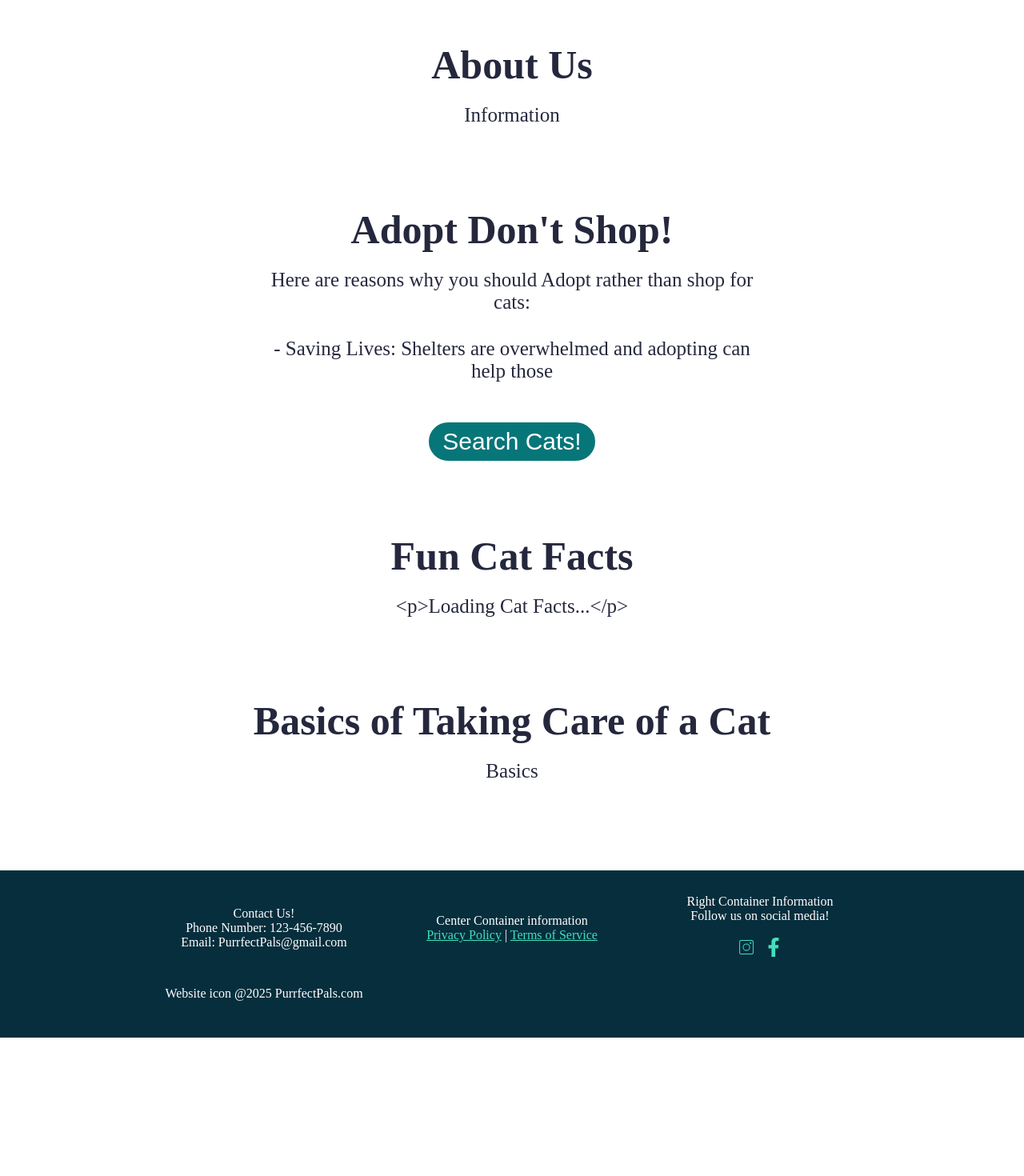
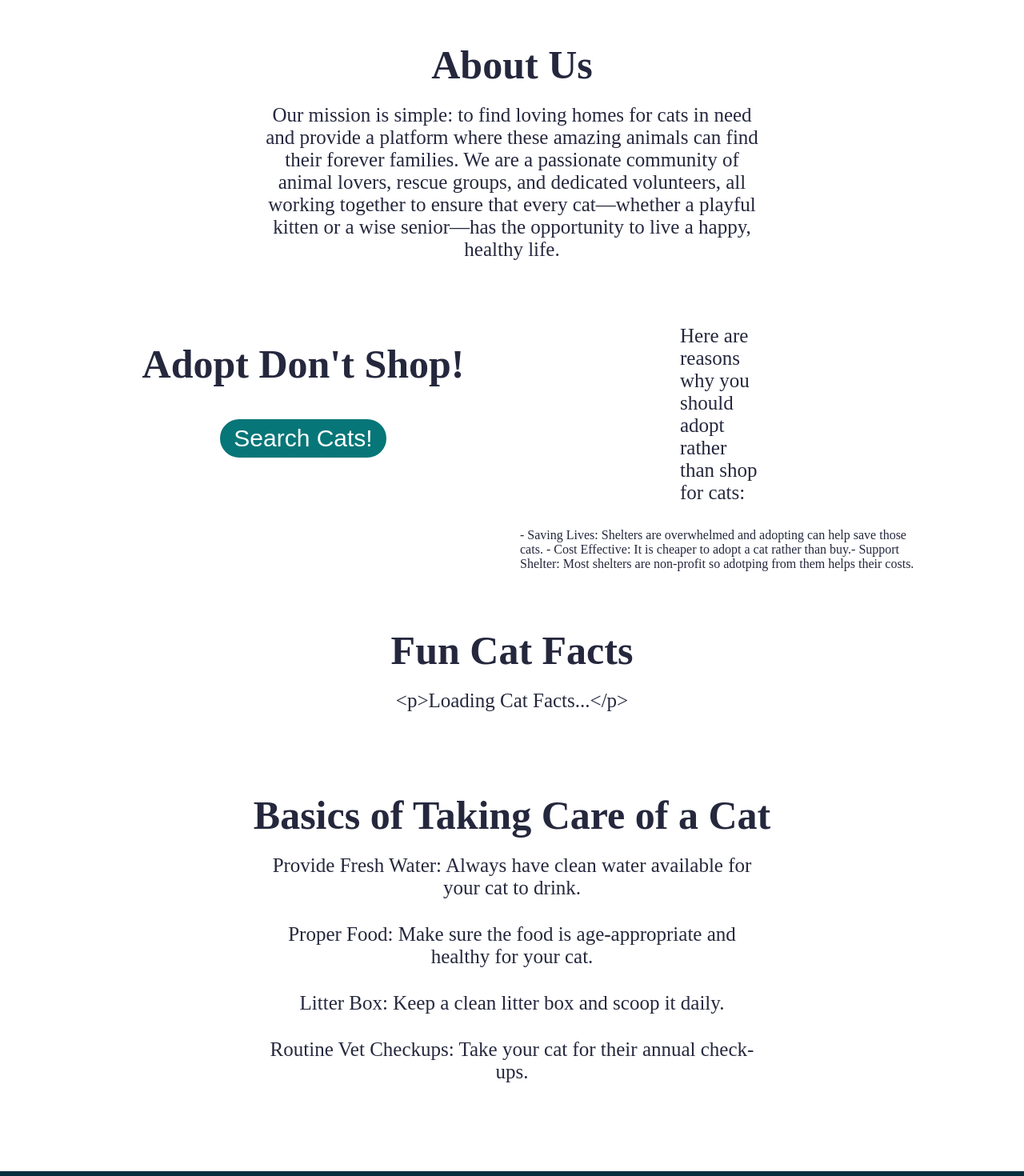
Before and after one commit to ThunderBronte/CMPSC263-Project-2-Artistica, a Next.js app: page / in a window 1280 px wide. Shown: the part 1060-2530 px from the top of the page at 80% size. Before the commit the page ends 2357 px from the top, so only its background shows below. Built offline with nearby package versions, Linux system fonts and the light colour scheme; no server answers.

Commit message:
working on ui

```diff
--- a/components/LandingPage/Content.js
+++ b/components/LandingPage/Content.js
@@ -54,13 +54,21 @@ const Content = ({text}) => {
       <TextContent>
         <SectionContainer>
           <Subheading> About Us </Subheading>
-            <Info>Information</Info>
-        </SectionContainer>
+            <Info>Our mission is simple: to find loving homes for cats in need and provide a platform where these amazing animals can find their forever families. We are a passionate community of animal lovers, rescue groups, and dedicated volunteers, all working together to ensure that every cat—whether a playful kitten or a wise senior—has the opportunity to live a happy, healthy life.</Info>
+         </SectionContainer>
         <SectionContainer>
-          <Subheading>Adopt Don't Shop!</Subheading>
-            <Info>Here are reasons why you should Adopt rather than shop for cats:</Info>
-            <Info>- Saving Lives: Shelters are overwhelmed and adopting can help those </Info>
-            <SectionButton onClick={() => catSearch()}>Search Cats!</SectionButton>
+          <TotalContainer>
+            <LeftContainer>
+              <Subheading>Adopt Don't Shop!</Subheading>
+              <SectionButton onClick={() => catSearch()}>Search Cats!</SectionButton>
+            </LeftContainer>
+            <RightContainer>
+              <Info>Here are reasons why you should adopt rather than shop for cats:</Info>
+              <listItem>- Saving Lives: Shelters are overwhelmed and adopting can help save those cats. </listItem>
+              <listItem>- Cost Effective: It is cheaper to adopt a cat rather than buy.</listItem>
+              <listItem>- Support Shelter: Most shelters are non-profit so adotping from them helps their costs.</listItem>
+            </RightContainer>
+          </TotalContainer>
         </SectionContainer>
         <SectionContainer>
           <Subheading>Fun Cat Facts</Subheading>
@@ -70,8 +78,11 @@ const Content = ({text}) => {
           </SectionContainer>
         <SectionContainer>
           <Subheading>Basics of Taking Care of a Cat</Subheading>
-            <Info>Basics</Info>
-        </SectionContainer>
+            <Info>Provide Fresh Water: Always have clean water available for your cat to drink.</Info>
+            <Info>Proper Food: Make sure the food is age-appropriate and healthy for your cat.</Info>
+            <Info>Litter Box: Keep a clean litter box and scoop it daily. </Info>
+            <Info>Routine Vet Checkups: Take your cat for their annual check-ups.</Info>
+         </SectionContainer>
         </TextContent>
     </ContentContainer>
   );
@@ -167,9 +178,38 @@ const Info = styled.p`
   margin-left: 200px;
   margin-right: 200px;
 
-  //background-color: blue;
+`;
+
+const BoldWords = styled.span`
+  color: #077678;
+`;
+
+const UnorderedList = styled.ul`
+  font-size: 25px;
+  padding-bottom: 10px;
+  margin-left: 200px;
+  margin-right: 200px;
+`;
+
+const listItem = styled.li`
+
+`;
+
+const TotalContainer = styled.div`
+  display: grid;
+  grid-template-columns: 1fr 1fr;
+  gap: 20px;
+`;
+
+const LeftContainer = styled.div`
+  text-align: center;
+`;
+
+const RightContainer = styled.div`
+  text-align: left;
 `;
 
 
 
+
 export default Content;
```
Also changed, not shown: pages/profilePage.js (+6 -2 lines).
